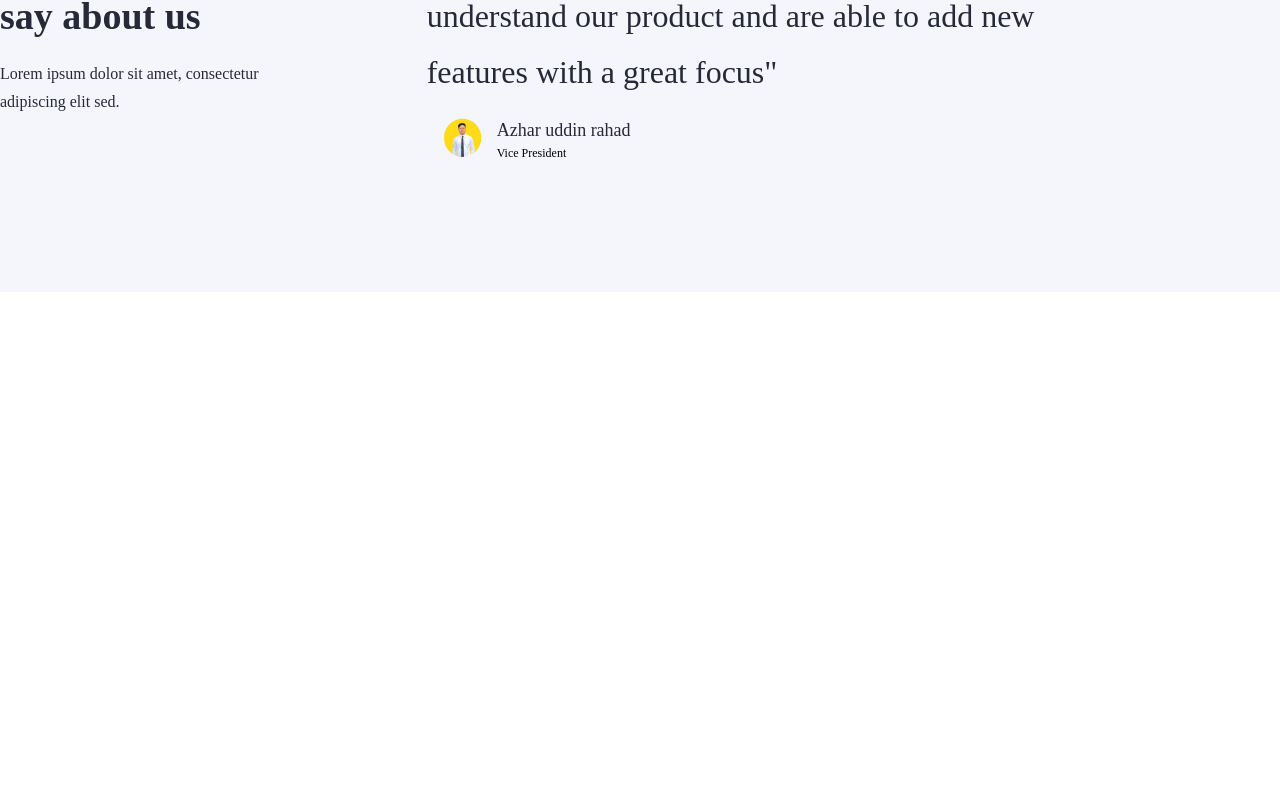
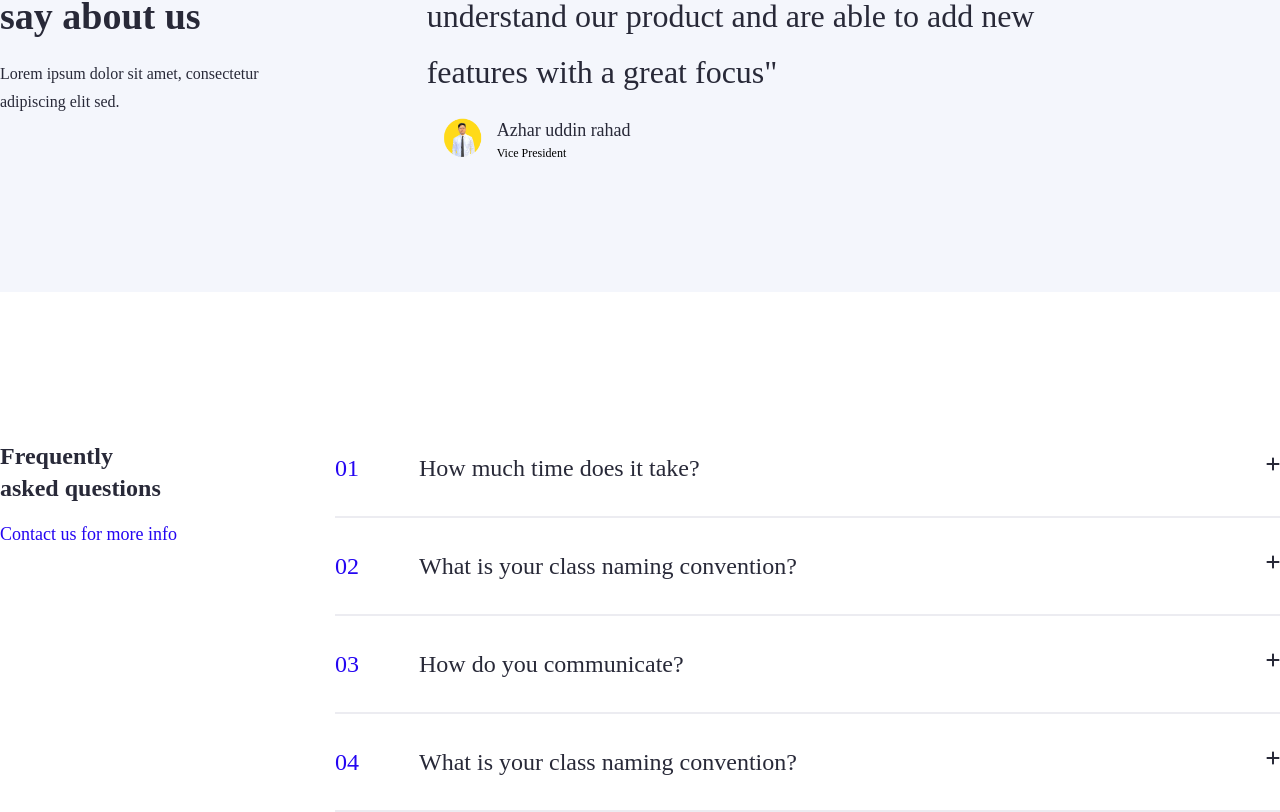
Before and after one commit to azhar-uddin-rahad/tailwind-with-template-react, a React (Vite) app: page / in a window 1280 px wide. Shown: the part 4405-5217 px from the top of the page. Before the commit the page ends 4969 px from the top, so only its background shows below. Built offline with nearby package versions, Linux system fonts and the light colour scheme.

Commit message:
faq question end

```diff
--- a/src/Component/Faq/Faq.jsx
+++ b/src/Component/Faq/Faq.jsx
@@ -11,12 +11,17 @@ const Faq = () => {
         },
         {
         id: 2,
-        ques: "How much time does it take?",
+        ques: "What is your class naming convention?",
         ans: "Lorem ipsum dolor sit amet, consectetur adipiscing elit, sed do eiusmod tempor incididunt ut labore et dolore magna aliqua."
         },
         {
         id: 3,
-        ques: "How much time does it take?",
+        ques: "How do you communicate?",
+        ans: "Lorem ipsum dolor sit amet, consectetur adipiscing elit, sed do eiusmod tempor incididunt ut labore et dolore magna aliqua."
+        },
+        {
+        id: 4,
+        ques: "What is your class naming convention?",
         ans: "Lorem ipsum dolor sit amet, consectetur adipiscing elit, sed do eiusmod tempor incididunt ut labore et dolore magna aliqua."
         },
 
@@ -24,11 +29,15 @@ const Faq = () => {
 ]
     return (
         <div className='pt-32'>
-            <div>
+            <div className='max-w-7xl mx-auto flex items-start gap-5'>
 
+            <div className='w-1/4 mt-5'>
+                <h3 className=' w-44 mb-4 text-2xl text-[#282938] font-poppins font-semibold'>Frequently asked questions</h3>
+                <p className='text-lg text-[#2405F2] font-poppins font-medium'>Contact us for more info</p>
 
+            </div>
 
-            <div className=''>
+            <div className='w-3/4'>
                 {question.map((item,index)=><ShowFaq key={index} questions={item}></ShowFaq>)
 
                 }
--- a/src/Component/Faq/ShowFaq.jsx
+++ b/src/Component/Faq/ShowFaq.jsx
@@ -1,4 +1,6 @@
 import React, { useState } from 'react';
+import { FontAwesomeIcon } from "@fortawesome/react-fontawesome";
+import { faArrowRight, faPlus, faXmark } from "@fortawesome/free-solid-svg-icons";
 
 const ShowFaq = ({ questions }) => {
 
@@ -9,13 +11,13 @@ const ShowFaq = ({ questions }) => {
     };
 
     return (
-      <>
-        <div className='text-white'>
-          <p onClick={toggleShow}>{show ? '—' : '⇊'}</p>
-          <h1>{questions.ques}</h1>
+      <div className='py-8 border-b-2 border-[#ECECF1]'>
+        <div className='text-[#282938] flex justify-between'>
+          <h1 className='text-2xl font-poppins font-medium'><span className='text-[#2405F2] mr-[60px]'>0{questions.id}</span>{questions.ques}</h1>
+        <p onClick={toggleShow}>{show ? <FontAwesomeIcon icon={faXmark}/> : <FontAwesomeIcon icon={faPlus} />}</p>
         </div>
-        {show && <p className='text-white'>{questions.ans}</p>}
-      </>
+        {show && <p className='w-[490px] text-[#282938] text-lg font-poppins font-medium'>{questions.ans}</p>}
+      </div>
     );
   };
 
```
